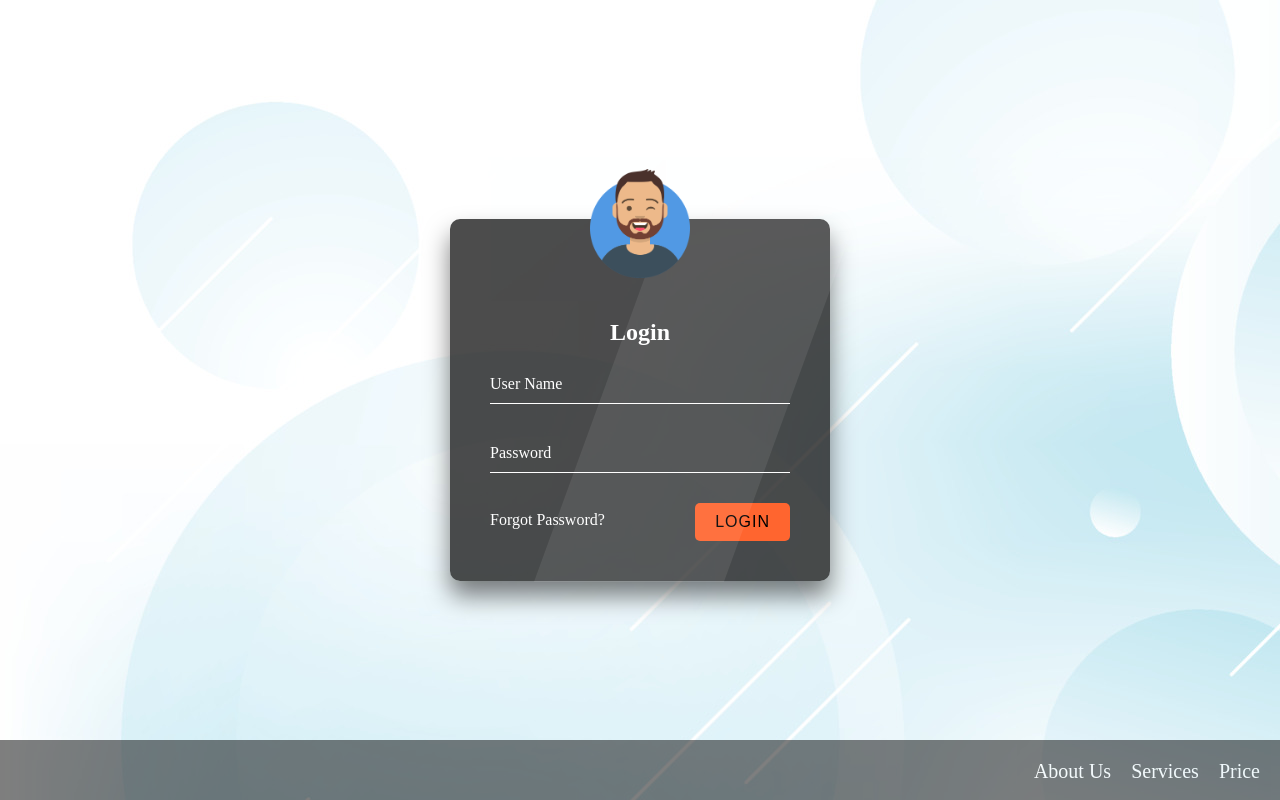
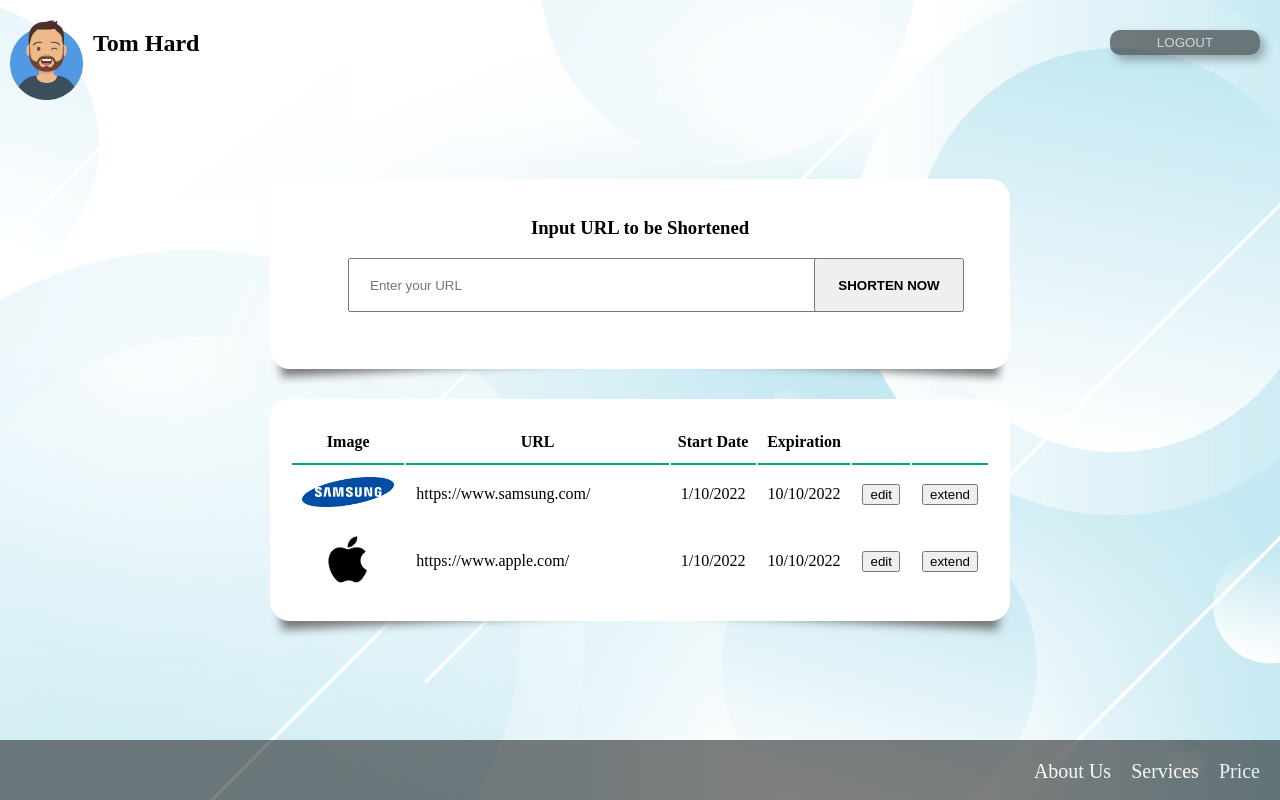
Before and after one commit to Mceater/adverts, a React (Create React App) app: page / in a window 1280 px wide. Built offline with nearby package versions, Linux system fonts and the light colour scheme.

Commit message:
Edited UserPage (User custom page)

```diff
--- a/src/App.js
+++ b/src/App.js
@@ -3,10 +3,11 @@ import React from "react";
 // importing pages
 import Home from './pages/Home'
 import Login from "./pages/Login";
+import UserPage from "./pages/UserPage";
 
 function App() {
   return (
-    <Login/>
+    <UserPage/>
   );
 }
 
--- a/src/index.css
+++ b/src/index.css
@@ -1,7 +1,7 @@
 body {
   margin: 0;
   padding: 0;
-  background: url('/public/images/bg-image.jpg');
+  background: url('/public/images/bg-image.jpg') no-repeat center;
 }
 
 a {
@@ -9,10 +9,23 @@ a {
   color: black;
 }
 
+.btn{
+  float: right;
+  margin: 20px;
+  width: 150px;
+  background: rgba(0,0,0, 0.5);
+  border-radius: 10px;
+  box-shadow:  5px 5px 10px rgba(0,0,0,0.3);
+  border: none;
+  padding: 5px;
+  text-transform: uppercase;
+  color: rgba(255, 255, 255, 0.7);
+}
+
 .container {
   display: flex;
   width: 100%;
-  height: 100vh;
+  min-height: 100vh;
   justify-content:  center;
   align-items: center;
 }
@@ -20,9 +33,8 @@ a {
 /*Login button in Home page*/
 .login {
   position: absolute;
-  right: 30px;
-  top: 20px;
-  font-size: 16px
+  right: 0;
+  top: 0;
 }
 
 .grid-container {
@@ -153,6 +165,138 @@ a {
   text-decoration: none;
 }
 
+/* Style for UserPage*/
+
+.header {
+  position: absolute;
+  top: 10px;
+  width: 100%;
+  max-width: 1500px;
+}
+
+.user-pf {
+  position: relative;
+  float: left;
+  height: 100px;
+}
+
+.user-pf img {
+  float: left;
+  height: 80px;
+  margin: 10px;
+}
+
+.user-pf h2 {
+  float: left;
+}
+
+.services {
+  display: block;
+  width: 100%;
+  max-width: 1500px;
+}
+
+.shortener {
+  position: relative;
+  margin: auto;
+  height: 150px;
+  width: 100%;
+  max-width: 700px;
+  background-color: #fff;
+  padding: 20px;
+  border-radius: 20px;
+}
+.effect2
+{
+  position: relative;
+}
+.effect2:before, .effect2:after
+{
+  z-index: -1;
+  position: absolute;
+  content: "";
+  bottom: 15px;
+  left: 10px;
+  width: 50%;
+  top: 80%;
+  max-width:300px;
+  background: #777;
+  -webkit-box-shadow: 0 15px 10px #777;
+  -moz-box-shadow: 0 15px 10px #777;
+  box-shadow: 0 15px 10px #777;
+  -webkit-transform: rotate(-3deg);
+  -moz-transform: rotate(-3deg);
+  -o-transform: rotate(-3deg);
+  -ms-transform: rotate(-3deg);
+  transform: rotate(-3deg);
+}
+.effect2:after
+{
+  -webkit-transform: rotate(3deg);
+  -moz-transform: rotate(3deg);
+  -o-transform: rotate(3deg);
+  -ms-transform: rotate(3deg);
+  transform: rotate(3deg);
+  right: 10px;
+  left: auto;
+}
+
+.shortener form {
+  display: block;
+  position: relative;
+  padding-bottom: 30px;
+  text-align: center;
+}
+
+.shortener input {
+  position: relative;
+  width: 80%;
+  height: 30px;
+  padding: 10px 0 10px 20px;
+}
+
+.shortener button {
+  position: absolute;
+  bottom: 30px;
+  right: 26px;
+  height: 54px;
+  width: 150px;
+  text-transform: uppercase;
+  font-weight: 800;
+}
+
+.ads {
+  background-color: #fff;
+  margin: 50px 20px 0 20px;
+  max-width: 700px;
+  margin: auto;
+  margin-top: 30px;
+  padding: 20px;
+  border-radius: 20px;
+}
+
+.ads th {
+  padding-top: 12px;
+  padding-bottom: 12px;
+  text-align: center;
+  border-bottom: 2px solid #04AA6D;
+}
+
+.ads td{
+  padding: 10px;
+}
+.ads td:nth-child(1) {
+  width: 100px;
+}
+
+.ads td:nth-child(2) {
+  width: 250px;
+}
+
+.ads img {
+  width: 100%;
+}
+
 .footer {
   display: block;
   position: absolute;
--- a/src/pages/Home.js
+++ b/src/pages/Home.js
@@ -5,7 +5,7 @@ function Home () {
 
         <div className="container">
             <div className="login">
-                <a href="login-page">Login</a>
+                <input onClick={""} className="btn" type="button" value="Login"/>
             </div>
             <TransformWrapper>
                 <TransformComponent>
--- /dev/null
+++ b/src/pages/UserPage.js
@@ -0,0 +1,57 @@
+export default function UserPage (){
+    return(
+        <div className="container">
+            <div className="header">
+                <div className="user-pf">
+                    <img src="/images/avatar.png" alt="avatar"/>
+                    <h2>Tom Hard</h2>
+                </div>
+                <input className="btn" type="button" value="Logout"/>
+            </div>
+            <div className="services">
+                <div className="shortener effect2">
+                    <form>
+                        <h3>Input URL to be Shortened</h3>
+                        <input type="text" placeholder="Enter your URL"/>
+                        <button type="submit">Shorten Now</button>
+                    </form>
+                </div>
+                <div className="ads effect2">
+                    <table>
+                        <tr>
+                            <th>Image</th>
+                            <th>URL</th>
+                            <th>Start Date</th>
+                            <th>Expiration</th>
+                            <th></th>
+                            <th></th>
+                        </tr>
+                        <tr>
+                            <td><img src="/images/logo_2.png"/></td>
+                            <td>https://www.samsung.com/</td>
+                            <td>1/10/2022</td>
+                            <td>10/10/2022</td>
+                            <td><input type="button" value="edit"/></td>
+                            <td><input type="button" value="extend"/></td>
+                        </tr>
+                        <tr>
+                            <td><img src="/images/logo_1.png"/></td>
+                            <td>https://www.apple.com/</td>
+                            <td>1/10/2022</td>
+                            <td>10/10/2022</td>
+                            <td><input type="button" value="edit"/></td>
+                            <td><input type="button" value="extend"/></td>
+                        </tr>
+                    </table>
+                </div>
+            </div>
+            <div className="footer">
+                <ul className="footer-containts">
+                    <li><a href="About-Us">About Us</a></li>
+                    <li><a href="Services">Services</a></li>
+                    <li><a href="Price">Price</a></li>
+                </ul>
+            </div>
+        </div>
+    )
+}
```
